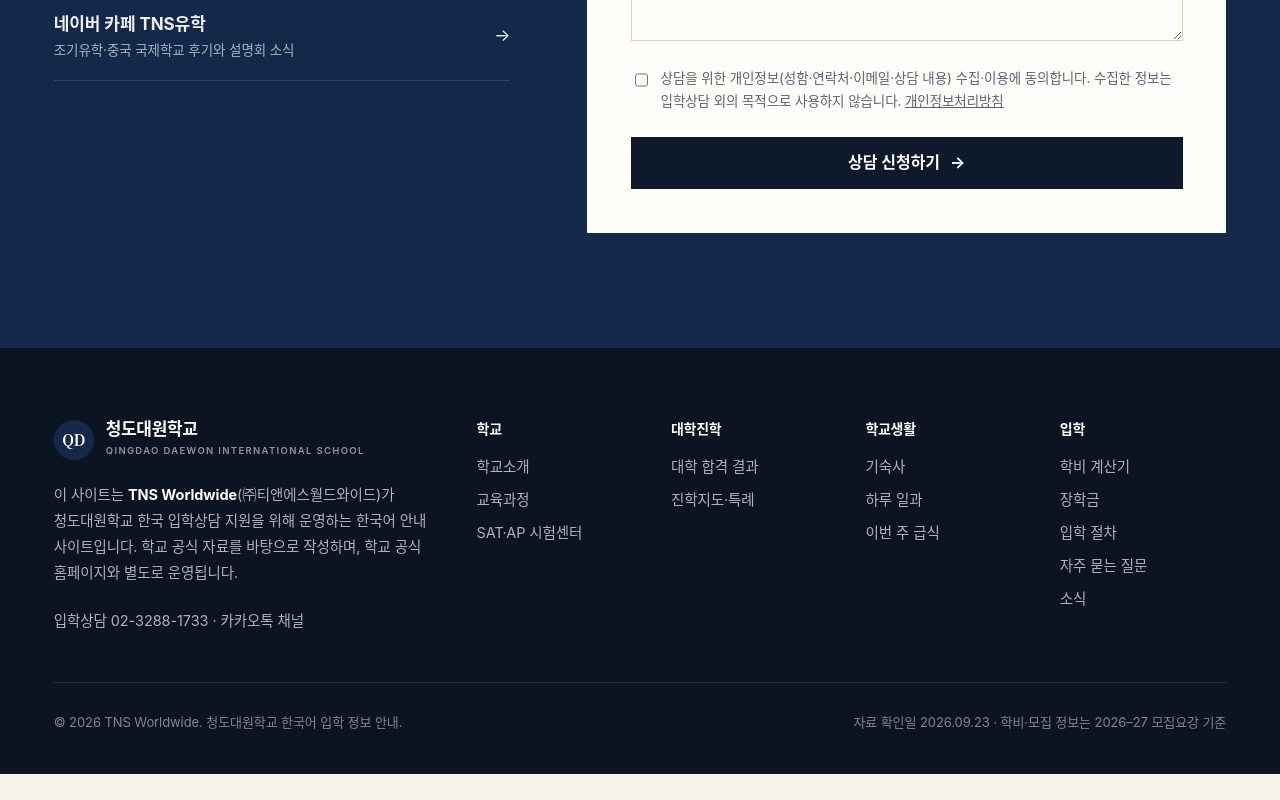
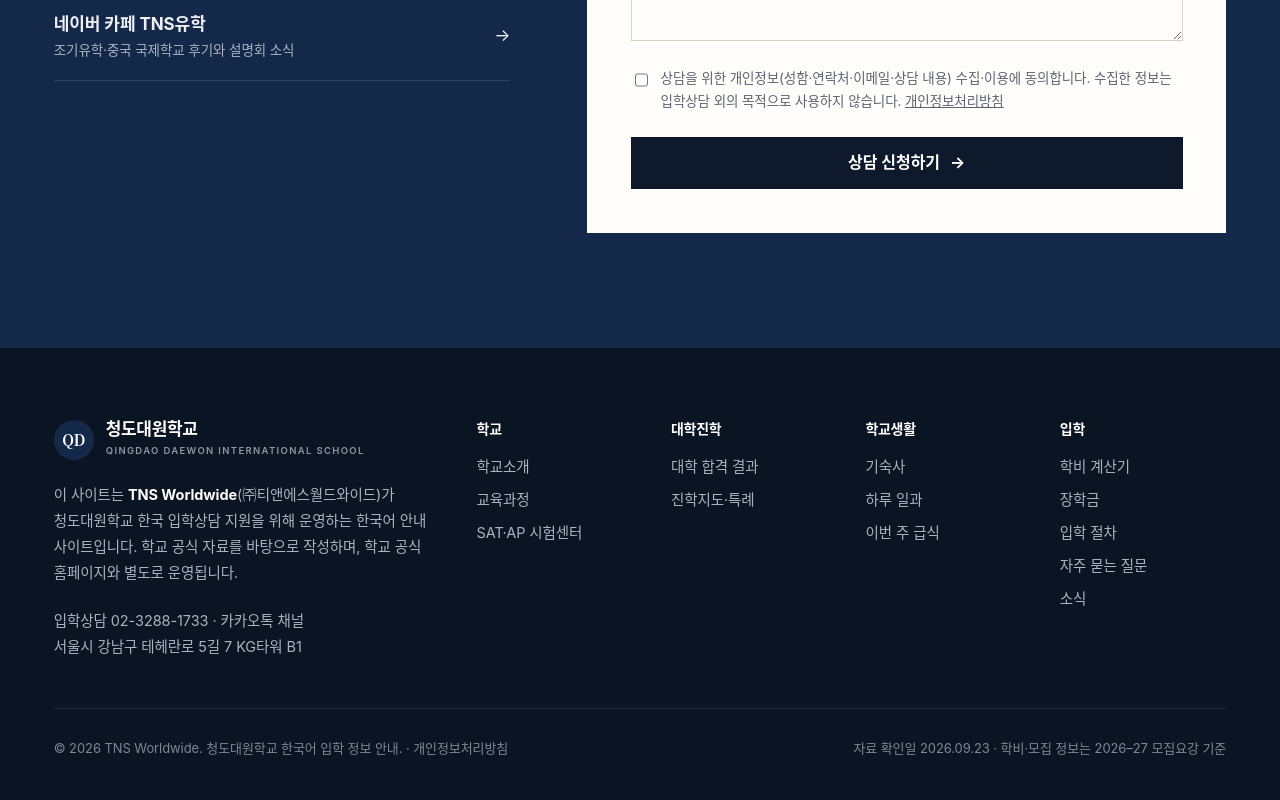
Before and after one commit to tnsuhak/qdis, a React (Vite) app: page / in a window 1280 px wide. Shown: the part 10142-10942 px from the top of the page. Before the commit the page ends 10916 px from the top, so only its background shows below. Built offline with nearby package versions, Linux system fonts and the light colour scheme; a web font is replaced by a local one.

Commit message:
Show TNS office and privacy link in footer

```diff
--- a/components/layout/Layout.tsx
+++ b/components/layout/Layout.tsx
@@ -72,7 +72,7 @@ export function Footer() {
             <p className="tns">
               이 사이트는 <b>{t.name}</b>({t.legal})가 청도대원학교 한국 입학상담 지원을 위해 운영하는 한국어 안내 사이트입니다. 학교 공식 자료를 바탕으로 작성하며, 학교 공식 홈페이지와 별도로 운영됩니다.
             </p>
-            <p className="tns">입학상담 {t.phone} · <a href={t.kakao_channel} target="_blank" rel="noopener noreferrer">카카오톡 채널</a></p>
+            <p className="tns">입학상담 {t.phone} · <a href={t.kakao_channel} target="_blank" rel="noopener noreferrer">카카오톡 채널</a><br />{t.address}</p>
           </div>
           <div className="cols">
             <div>
@@ -111,7 +111,7 @@ export function Footer() {
           </div>
         </div>
         <div className="bottom">
-          <span>© 2026 {t.name}. 청도대원학교 한국어 입학 정보 안내.</span>
+          <span>© 2026 {t.name}. 청도대원학교 한국어 입학 정보 안내. · <a href={t.privacy_url} target="_blank" rel="noopener noreferrer">개인정보처리방침</a></span>
           <span>자료 확인일 {site.data_reviewed_on.replaceAll('-', '.')} · 학비·모집 정보는 2026–27 모집요강 기준</span>
         </div>
       </div>
```
